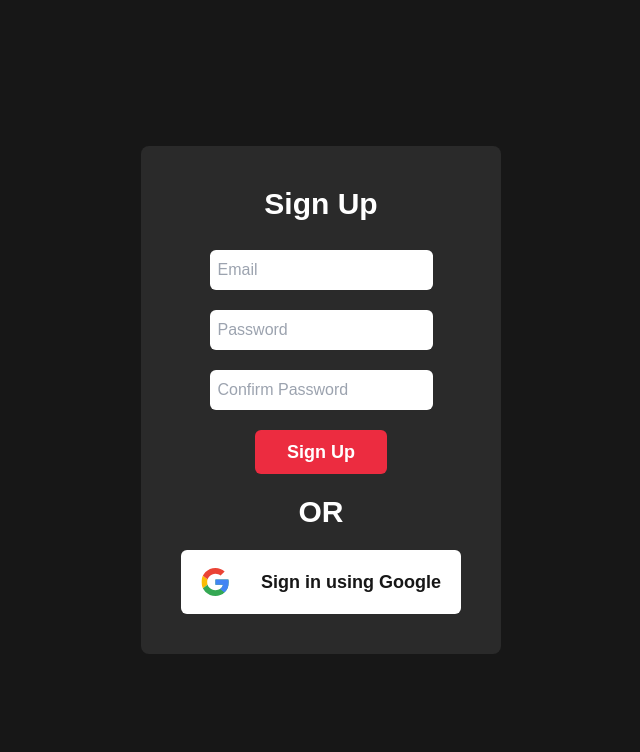
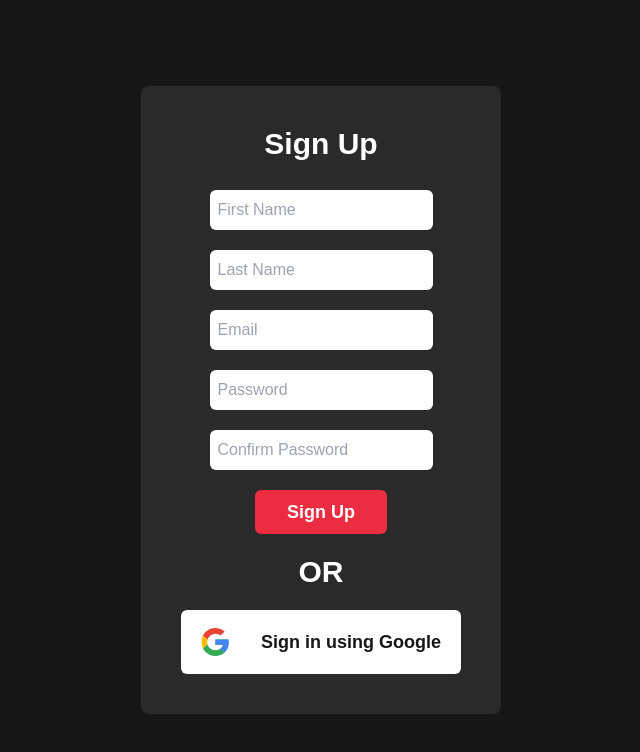
Before and after one commit to AdiKsOnDev/CollaboralHub, a React (Create React App) app: page /Register in a window 1280 px wide. Shown: the top 752 px of the page, without its empty margins (319-959 px from the left). Built offline with nearby package versions, Linux system fonts and the light colour scheme; the HTML template or start-up script is replaced by a standard one.

Commit message:
refactor: added firstname and lastname entry box

```diff
--- a/src/components/RegisterBox.js
+++ b/src/components/RegisterBox.js
@@ -6,6 +6,8 @@ import { useNavigate } from 'react-router-dom';
 
 const RegisterBox = () => {
   const [formData, setFormData] = useState({
+    firstname: '',
+    lastname: '',
     email: '',
     password: '',
     passwordConfirm: '',
@@ -26,10 +28,14 @@ const RegisterBox = () => {
   const handleSubmit = (e) => {
     e.preventDefault();
 
-    const { email, password, passwordConfirm } = formData;
+    const { firstname,lastname,  email, password, passwordConfirm } = formData;
 
     // Basic validation - check if email and password are not empty
-    if (!email || !password) {
+    if (!firstname || !lastname) {
+      setFormData({ ...formData, error: 'Please enter First Name AND Last Name' });
+      return;
+    }
+    else if (!email || !password) {
       setFormData({ ...formData, error: 'Please enter E-Mail AND Password' });
       return;
     } else if(password.length < 8) {
@@ -55,7 +61,7 @@ const RegisterBox = () => {
         console.log(errorCode, errorMessage);
 
         // Reset the form fields
-        setFormData({ email: '', password: '', passwordConfirm: '', error: "E-Mail is already in use" });
+        setFormData({ firstname:'',lastname:'',email: '', password: '', passwordConfirm: '', error: "E-Mail is already in use" });
         return;
       });
   };
@@ -77,13 +83,34 @@ const RegisterBox = () => {
     });
   };
 
-  const { email, password, passwordConfirm, error } = formData;
+  const { firstname ,lastname, email, password, passwordConfirm, error } = formData;
 
   return (
     <div className="flex flex-col bg-secondary w-fit p-10 items-center rounded-lg">
       <h2 className="font-semibold text-center mb-7 text-3xl text-text-color">Sign Up</h2>
       <form onSubmit={handleSubmit}>
         <div className="flex flex-col justify-center items-center">
+
+        <input
+            type="text"
+            className='mb-5 p-2 rounded-md bg-text-color'
+            id="firstname"
+            name="firstname"
+            value={firstname}
+            onChange={handleInputChange}
+            placeholder='First Name'
+          />
+
+        <input
+            type="text"
+            className='mb-5 p-2 rounded-md bg-text-color'
+            id="lastname"
+            name="lastname"
+            value={lastname}
+            onChange={handleInputChange}
+            placeholder='Last Name'
+          />
+
           <input
             type="text"
             className='mb-5 p-2 rounded-md bg-text-color'
```
